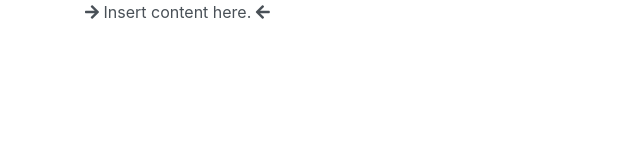
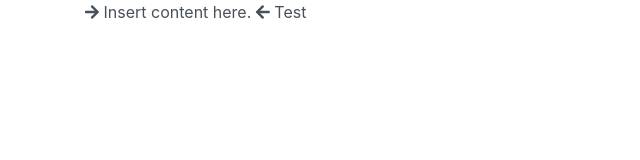
Before and after one commit to nicolas-van/parcel-github-pages-boilerplate, a website built with Parcel: page index.njk in a window 1280 px wide. Shown: the full height of the page, 0-640 px from the left. Built offline with nearby package versions, Linux system fonts and the light colour scheme.

Commit message:
Update index.njk

```diff
--- a/index.njk
+++ b/index.njk
@@ -4,6 +4,6 @@
 
 {% block content %}
 <p>
-  <i class="fas fa-arrow-right"></i> Insert content here. <i class="fas fa-arrow-left"></i>
+  <i class="fas fa-arrow-right"></i> Insert content here. <i class="fas fa-arrow-left"></i> Test
 </p>
 {% endblock %}
```
